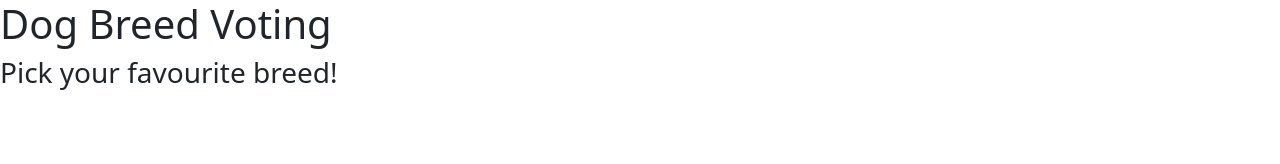
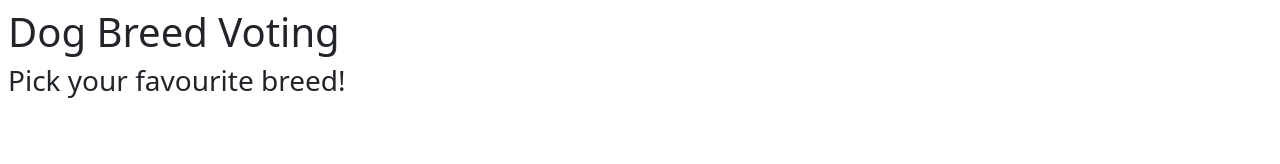
Before and after one commit to team-c3b6/dog-breed-voting-frontend, a React (Create React App) app: page / in a window 1280 px wide. Shown: the top 164 px of the page. Built offline with nearby package versions, Linux system fonts and the light colour scheme; no server answers.

Commit message:
Header padding

```diff
--- a/src/components/Header.tsx
+++ b/src/components/Header.tsx
@@ -1,8 +1,8 @@
 export default function Header(): JSX.Element {
   return (
-    <>
+    <div className="p-2">
       <h1>Dog Breed Voting</h1>
       <h3>Pick your favourite breed!</h3>
-    </>
+    </div>
   );
 }
```
